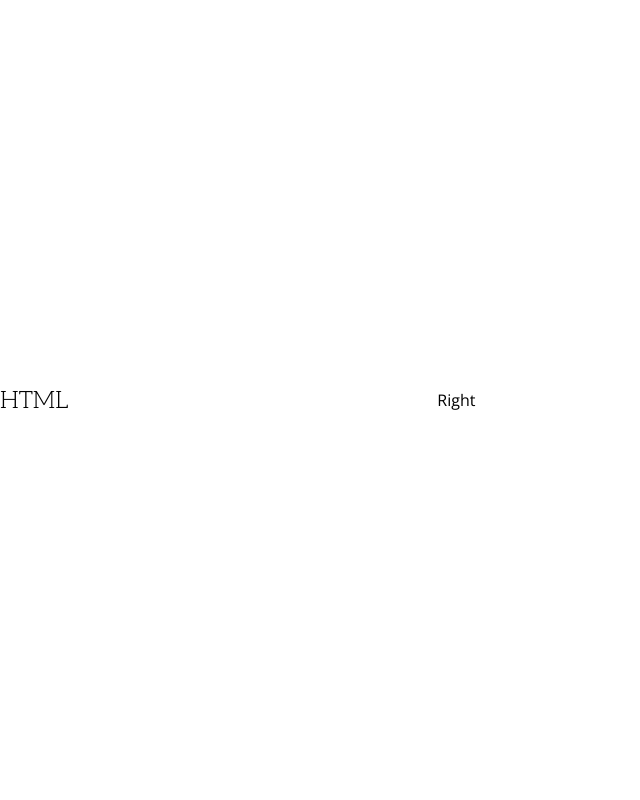
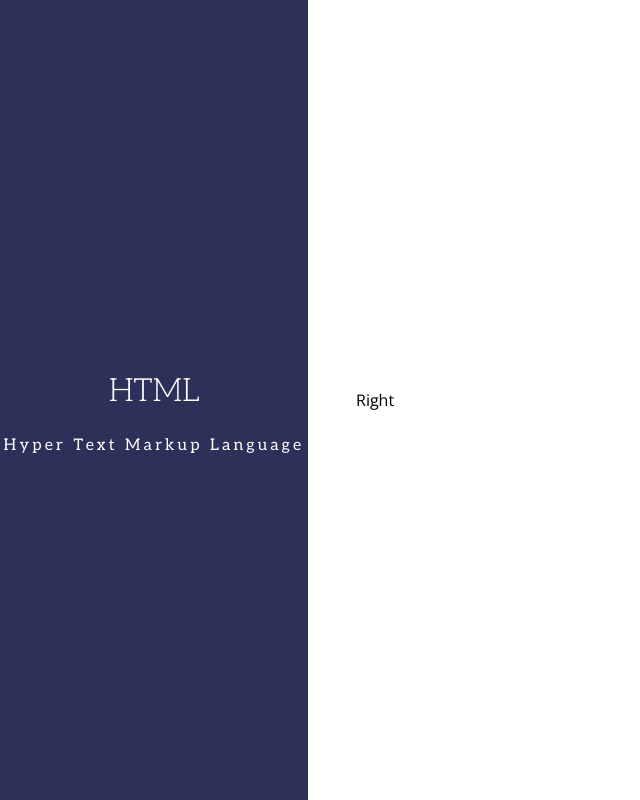
Before and after one commit to agneym/reactjs-workshop, a Gatsby site: page /html in a window 1280 px wide. Shown: the whole page, without its empty margins (0-640 px from the left). Built offline with nearby package versions, Linux system fonts and the light colour scheme; Gatsby itself is replaced by a stand-in of ours.

Commit message:
setup left side

```diff
--- a/src/components/splitter.js
+++ b/src/components/splitter.js
@@ -3,14 +3,29 @@ import styled from "styled-components"
 
 const Container = styled.main`
   display: grid;
-  grid-template-columns: 1fr 2fr;
+  grid-template-columns: 1fr 3fr;
   min-height: 100vh;
-  grid-column-gap: 1rem;
+  grid-column-gap: 3rem;
   align-items: center;
 `
 
+const Content = styled.section`
+  height: 100%;
+`
+
+const LeftContent = styled(Content)`
+  text-align: center;
+  background-repeat: no-repeat;
+  background-size: cover;
+  background-color: ${props => props.theme.colors.primary};
+  display: flex;
+  justify-content: center;
+  flex-direction: column;
+  color: #ffffff;
+`
+
 function Left({ className, children }) {
-  return <section className={className}>{children}</section>
+  return <LeftContent className={className}>{children}</LeftContent>
 }
 
 function Right({ className, children }) {
--- a/src/pages/html.js
+++ b/src/pages/html.js
@@ -1,14 +1,26 @@
 import React from "react"
+import styled from "styled-components"
 
 import Layout from "../components/layout"
 import Splitter from "../components/splitter"
+
+const Title = styled.h1`
+  font-size: 2rem;
+`
+
+const Subtitle = styled.sub`
+  font-family: ${props => props.theme.fonts.heading};
+  letter-spacing: 0.2rem;
+  font-size: 1rem;
+`
 
 function HTMLPage() {
   return (
     <Layout>
       <Splitter>
         <Splitter.Left>
-          <h1>HTML</h1>
+          <Title>HTML</Title>
+          <Subtitle>Hyper Text Markup Language</Subtitle>
         </Splitter.Left>
         <Splitter.Right>
           <p>Right</p>
```
